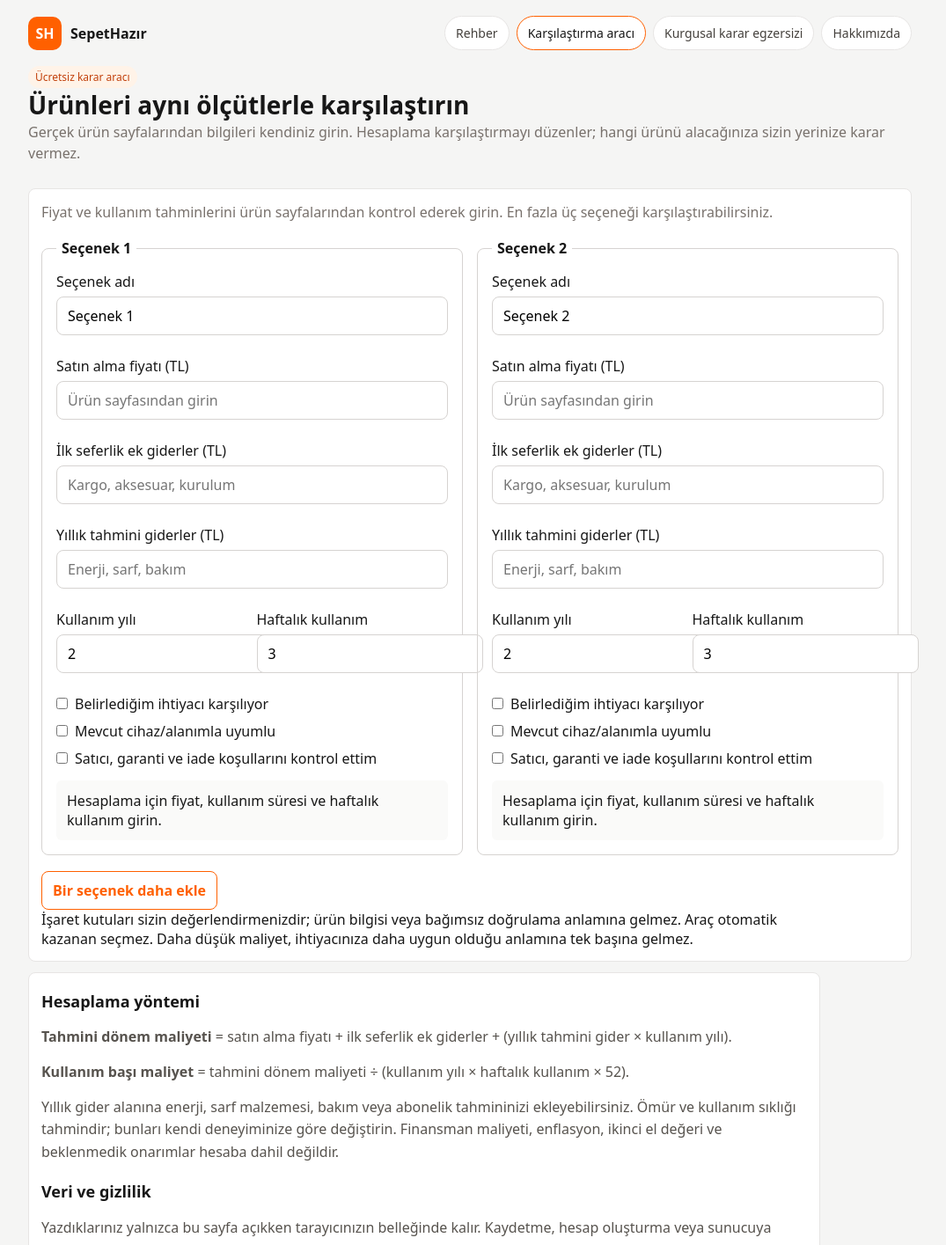
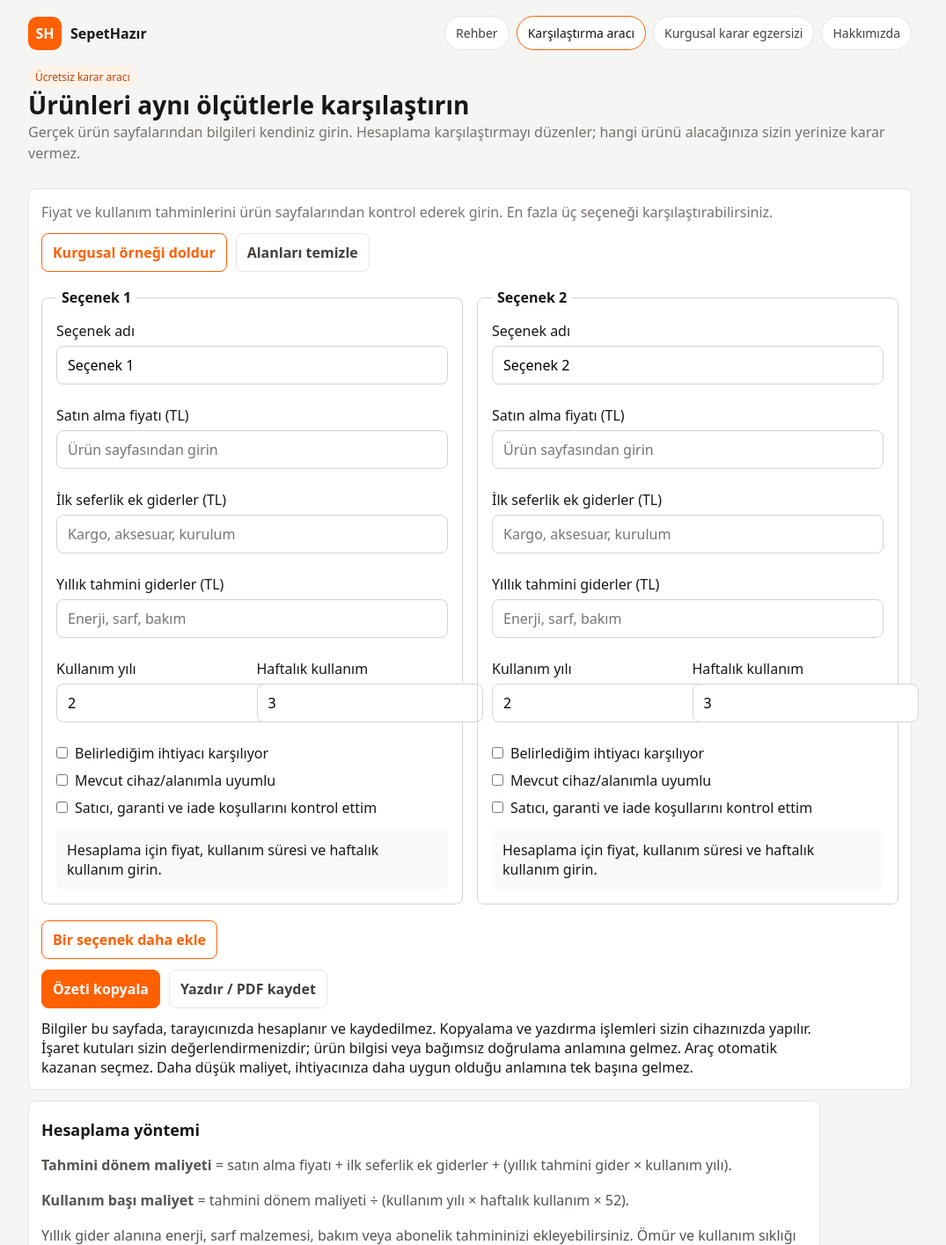
Before and after one commit to Oguzsekerci/sepethazir, a Next.js app: page /araclar/urun-karsilastir in a window 1280 px wide. Shown: the top 1415 px of the page at 88% size, without its empty margins (106-1181 px from the left). Built offline with nearby package versions, Linux system fonts and the light colour scheme.

Commit message:
Improve product comparison workflow

```diff
--- a/app/araclar/urun-karsilastir/product-comparison.tsx
+++ b/app/araclar/urun-karsilastir/product-comparison.tsx
@@ -45,6 +45,7 @@ function numeric(value: string) {
 
 export default function ProductComparison() {
   const [options, setOptions] = useState<Option[]>([createOption(1), createOption(2)]);
+  const [status, setStatus] = useState("");
   const nextId = useMemo(() => Math.max(...options.map((option) => option.id)) + 1, [options]);
 
   function update(id: number, patch: Partial<Option>) {
@@ -59,9 +60,42 @@ export default function ProductComparison() {
     if (options.length > 2) setOptions((current) => current.filter((option) => option.id !== id));
   }
 
+  function fillExample() {
+    setOptions([
+      { ...createOption(1), name: "Örnek A (kurgu)", price: "8000", annualCosts: "1800", years: "4", usesPerWeek: "3", meetsNeeds: true, compatible: true, checkedSellerTerms: true },
+      { ...createOption(2), name: "Örnek B (kurgu)", price: "10500", initialCosts: "500", annualCosts: "1000", years: "4", usesPerWeek: "3", meetsNeeds: true, compatible: true, checkedSellerTerms: true },
+    ]);
+    setStatus("Kurgusal örnek yüklendi. Gerçek ürün bilgisi değildir.");
+  }
+
+  function clearOptions() {
+    setOptions([createOption(1), createOption(2)]);
+    setStatus("Alanlar temizlendi.");
+  }
+
+  async function copySummary() {
+    const lines = options.map((option) => {
+      const total = numeric(option.price) + numeric(option.initialCosts) + numeric(option.annualCosts) * numeric(option.years);
+      const uses = Math.floor(numeric(option.years) * numeric(option.usesPerWeek) * 52);
+      const checks = [option.meetsNeeds, option.compatible, option.checkedSellerTerms].map((checked) => checked ? "Evet" : "Kontrol edilmedi");
+      return `${option.name}: ${total > 0 ? `${money(total)} tahmini toplam (${option.years} yıl), ${uses.toLocaleString("tr-TR")} kullanım varsayımı` : "maliyet bilgisi girilmedi"}. İhtiyaca uygunluk / uyum / satıcı koşulları: ${checks.join(" / ")}.`;
+    });
+    const summary = `SepetHazır ürün karşılaştırma notu\n${lines.join("\n")}\nBu hesaplama girilen tahminlere dayanır; otomatik ürün önerisi değildir.`;
+    try {
+      await navigator.clipboard.writeText(summary);
+      setStatus("Karşılaştırma özeti panoya kopyalandı.");
+    } catch {
+      setStatus("Pano erişimi kullanılamadı. Tarayıcı izinlerini kontrol edin.");
+    }
+  }
+
   return (
     <section className="card comparison-tool" aria-label="Ürün seçeneklerini karşılaştırın">
       <p className="muted">Fiyat ve kullanım tahminlerini ürün sayfalarından kontrol ederek girin. En fazla üç seçeneği karşılaştırabilirsiniz.</p>
+      <div className="comparison-actions">
+        <button className="btn secondary" onClick={fillExample} type="button">Kurgusal örneği doldur</button>
+        <button className="btn ghost" onClick={clearOptions} type="button">Alanları temizle</button>
+      </div>
       <div className="comparison-grid">
         {options.map((option) => {
           const price = numeric(option.price);
@@ -115,6 +149,12 @@ export default function ProductComparison() {
         })}
       </div>
       {options.length < 3 && <button className="btn secondary" onClick={addOption} type="button">Bir seçenek daha ekle</button>}
+      <div className="comparison-actions comparison-share">
+        <button className="btn primary" onClick={copySummary} type="button">Özeti kopyala</button>
+        <button className="btn ghost" onClick={() => window.print()} type="button">Yazdır / PDF kaydet</button>
+        <span className="comparison-status" role="status" aria-live="polite">{status}</span>
+      </div>
+      <p className="comparison-note">Bilgiler bu sayfada, tarayıcınızda hesaplanır ve kaydedilmez. Kopyalama ve yazdırma işlemleri sizin cihazınızda yapılır.</p>
       <p className="comparison-note">İşaret kutuları sizin değerlendirmenizdir; ürün bilgisi veya bağımsız doğrulama anlamına gelmez. Araç otomatik kazanan seçmez. Daha düşük maliyet, ihtiyacınıza daha uygun olduğu anlamına tek başına gelmez.</p>
     </section>
   );
--- a/app/globals.css
+++ b/app/globals.css
@@ -596,6 +596,33 @@ a {
 
 .comparison-result strong {
   font-size: 1.1rem;
+}
+
+.comparison-actions {
+  align-items: center;
+  display: flex;
+  flex-wrap: wrap;
+  gap: 10px;
+  margin: 12px 0;
+}
+
+.comparison-status {
+  color: #166534;
+  font-size: 0.92rem;
+}
+
+@media print {
+  .comparison-actions,
+  .comparison-remove,
+  .site-header,
+  .site-footer {
+    display: none !important;
+  }
+
+  .comparison-option,
+  .comparison-result {
+    break-inside: avoid;
+  }
 }
 
 .comparison-note,
```
